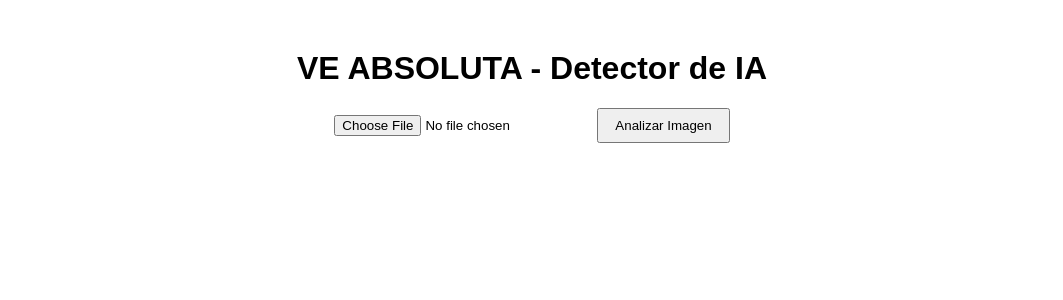
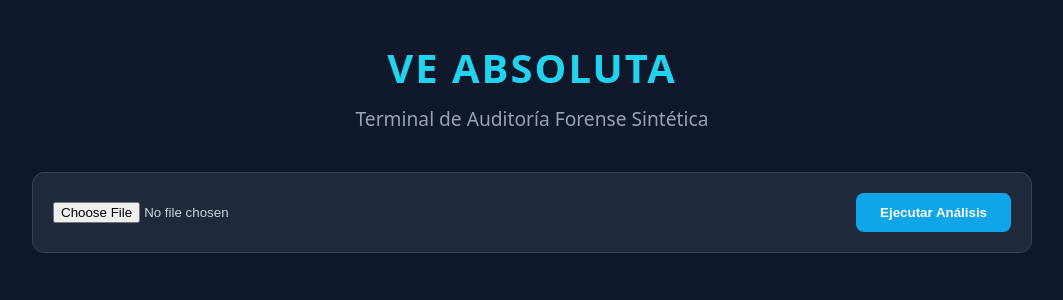
Before and after one commit to btnvlscoder/ve-absoluta-frontend, a React (Create React App) app: page / in a window 1280 px wide. Shown: the top 300 px of the page, without its empty margins (108-1171 px from the left). Built offline with nearby package versions, Linux system fonts and the light colour scheme.

Commit message:
feat(ui): implementacion de panel forense oscuro y soporte para renderizado de mapas de atencion

```diff
--- a/src/App.js
+++ b/src/App.js
@@ -3,27 +3,29 @@ import axios from 'axios';
 
 function App() {
   const [file, setFile] = useState(null);
+  const [imagePreview, setImagePreview] = useState(null); // Nuevo estado para ver la foto original
   const [result, setResult] = useState(null);
   const [loading, setLoading] = useState(false);
 
-  // Guardamos el archivo que eligió el usuario en el input
   const handleFileChange = (e) => {
-    setFile(e.target.files[0]);
-    setResult(null); // Limpiamos el resultado anterior al elegir nueva foto
+    const selectedFile = e.target.files[0];
+    if (selectedFile) {
+      setFile(selectedFile);
+      // Creamos una URL temporal para mostrar la imagen en el panel antes de subirla
+      setImagePreview(URL.createObjectURL(selectedFile));
+      setResult(null);
+    }
   };
 
-  // Función para conectar con el backend
   const handleUpload = async () => {
     if (!file) {
-      alert("Sube una imagen primero'");
+      alert("Sube una imagen primero");
       return;
     }
 
-    // ESCUDO ANTI-CORS: Validación de tamaño en el Frontend
-    // 10 MB = 10 * 1024 * 1024 bytes = 10485760 bytes
     if (file.size > 10485760) {
-      alert("🚨 Alerta Forense: El archivo excede el tamaño máximo permitido (10MB). Por favor, sube una imagen más liviana.");
-      return; // Cortamos la ejecución aquí, ¡el error nunca viaja al backend!
+      alert("🚨 Alerta Forense: El archivo excede el tamaño máximo permitido (10MB).");
+      return;
     }
 
     setLoading(true);
@@ -31,36 +33,23 @@ function App() {
     formData.append('file', file);
 
     try {
-      // Mandamos la imagen a url render que es donde corre nuestro Spring Boot
       const response = await axios.post('https://ve-absoluta-backend.onrender.com/api/v1/analizar/upload', formData, {
         headers: {
           'Content-Type': 'multipart/form-data',
         }
       });
-
       setResult(response.data);
     } catch (error) {
       console.error("Algo falló en la subida:", error);
-
-      // 1. Si el servidor nos mandó un Error 413 (Payload Too Large) limpio
       if (error.response && error.response.status === 413) {
-        alert(`🚨 Alerta Forense: La imagen es demasiado pesada (${(file.size / 1024 / 1024).toFixed(2)} MB). El límite actual del servidor es 1 MB.`);
-      }
-      // 2. Si Tomcat dio un portazo tan fuerte que rompió el CORS (Axios tira Network Error)
-      else if (error.message === 'Network Error' && file.size > 1048576) {
-        // 1048576 bytes = 1 MB (El límite actual de tu backend)
-        alert(`🚨 Alerta Forense: La imagen pesa ${(file.size / 1024 / 1024).toFixed(2)} MB y excede el límite del servidor. Por favor, sube una imagen más liviana.`);
-      }
-      // 3. Si el backend nos mandó tu JSON bonito de Kotlin
-      else if (error.response && error.response.data && error.response.data.mensaje) {
+        alert(`🚨 Alerta Forense: La imagen es demasiado pesada (${(file.size / 1024 / 1024).toFixed(2)} MB). Límite: 1 MB.`);
+      } else if (error.message === 'Network Error' && file.size > 1048576) {
+        alert(`🚨 Alerta Forense: La imagen pesa ${(file.size / 1024 / 1024).toFixed(2)} MB y excede el límite del servidor.`);
+      } else if (error.response && error.response.data && error.response.data.mensaje) {
         alert(`🚨 Alerta Forense: ${error.response.data.mensaje}`);
-      }
-      // 4. Si realmente el servidor está apagado
-      else if (error.request) {
+      } else if (error.request) {
         alert("El motor principal no responde. Verifica que el backend esté encendido.");
-      }
-      // 5. Cualquier otra cosa
-      else {
+      } else {
         alert("Error de red inesperado.");
       }
     } finally {
@@ -68,50 +57,105 @@ function App() {
     }
   };
 
+  // Variables calculadas para soportar la transición entre el JSON viejo y el nuevo
+  const prediccionFinal = result?.veredicto_final || result?.prediccion;
+  const confianzaFinal = result?.confianza_global || result?.confianza;
+  const isFake = prediccionFinal === 'FAKE';
+
   return (
-    <div style={{ textAlign: 'center', marginTop: '50px', fontFamily: 'sans-serif' }}>
-      <h1>VE ABSOLUTA - Detector de IA</h1>
+    <div style={{ backgroundColor: '#0f172a', minHeight: '100vh', color: '#e2e8f0', fontFamily: 'system-ui, sans-serif', padding: '40px 20px' }}>
+      <div style={{ maxWidth: '1000px', margin: '0 auto' }}>
 
-      <div style={{ marginBottom: '20px' }}>
-        <input type="file" onChange={handleFileChange} accept="image/jpeg, image/png, image/webp" />
+        {/* CABECERA */}
+        <header style={{ textAlign: 'center', marginBottom: '40px' }}>
+          <h1 style={{ color: '#22d3ee', fontSize: '2.5rem', letterSpacing: '2px', margin: '0 0 10px 0' }}>VE ABSOLUTA</h1>
+          <p style={{ color: '#94a3b8', fontSize: '1.2rem', margin: 0 }}>Terminal de Auditoría Forense Sintética</p>
+        </header>
+
+        {/* PANEL DE CONTROL (INPUT Y BOTÓN) */}
+        <div style={{ backgroundColor: '#1e293b', padding: '20px', borderRadius: '12px', border: '1px solid #334155', display: 'flex', justifyContent: 'space-between', alignItems: 'center', marginBottom: '30px' }}>
+          <input
+            type="file"
+            onChange={handleFileChange}
+            accept="image/jpeg, image/png, image/webp"
+            style={{ color: '#cbd5e1' }}
+          />
           <button
             onClick={handleUpload}
             disabled={loading}
-          style={{ padding: '8px 16px', cursor: loading ? 'wait' : 'pointer', marginLeft: '10px' }}
+            style={{
+              backgroundColor: loading ? '#475569' : '#0ea5e9',
+              color: 'white',
+              padding: '12px 24px',
+              border: 'none',
+              borderRadius: '8px',
+              fontWeight: 'bold',
+              cursor: loading ? 'wait' : 'pointer',
+              transition: 'background-color 0.3s'
+            }}
           >
-          {loading ? 'Procesando en GPU...' : 'Analizar Imagen'}
+            {loading ? 'Analizando en Nodo GPU...' : 'Ejecutar Análisis'}
           </button>
         </div>
 
-      {/* Si hay resultado, lo mostramos abajo */}
+        {/* PANEL DE RESULTADOS */}
         {result && (
-        <div style={{
-          marginTop: '20px',
-          border: '1px solid #ccc',
-          padding: '20px',
-          display: 'inline-block',
-          textAlign: 'left',
-          borderRadius: '8px',
-          backgroundColor: '#f9f9f9',
-          boxShadow: '0 4px 6px rgba(0,0,0,0.1)'
-        }}>
-          <h3 style={{ marginTop: '0', color: '#333' }}>Resultado del Análisis:</h3>
-          <p style={{ fontSize: '1.1em' }}>
-            Predicción: <strong style={{ color: result.prediccion === 'FAKE' ? '#d9534f' : '#28a745' }}>
-              {result.prediccion}
-            </strong>
-          </p>
-          <p style={{ fontSize: '1.1em' }}>
-            Confianza: <strong>{Math.round(result.confianza * 100)}%</strong>
-          </p>
+          <div style={{ backgroundColor: '#1e293b', borderRadius: '12px', border: '1px solid #334155', overflow: 'hidden', boxShadow: '0 10px 15px -3px rgba(0, 0, 0, 0.5)' }}>
 
-          <hr style={{ borderColor: '#ddd', margin: '15px 0' }} />
+            {/* Título de Resultados */}
+            <div style={{ padding: '20px', borderBottom: '1px solid #334155', display: 'flex', justifyContent: 'space-between', alignItems: 'center' }}>
+              <h2 style={{ margin: 0, color: '#e2e8f0' }}>Reporte de Evidencia</h2>
+              <div style={{ textAlign: 'right' }}>
+                <span style={{ fontSize: '0.9rem', color: '#94a3b8' }}>Nivel de Certeza</span>
+                <div style={{ fontSize: '1.8rem', fontWeight: '900', color: isFake ? '#ef4444' : '#22c55e' }}>
+                  {Math.round(confianzaFinal * 100)}% - {prediccionFinal}
+                </div>
+              </div>
+            </div>
 
-          <p style={{ fontSize: '0.8em', color: 'gray', margin: '0' }}>
-            Registro ID: #{result.id} | Archivo: {result.nombreArchivo}
-          </p>
+            {/* Comparador de Imágenes */}
+            <div style={{ display: 'flex', gap: '20px', padding: '20px', backgroundColor: '#0f172a' }}>
+              {/* Imagen Original */}
+              <div style={{ flex: 1, backgroundColor: '#1e293b', padding: '15px', borderRadius: '8px', border: '1px solid #334155' }}>
+                <h3 style={{ textAlign: 'center', margin: '0 0 15px 0', color: '#94a3b8', fontSize: '1rem' }}>Evidencia Recibida</h3>
+                <div style={{ height: '300px', display: 'flex', justifyContent: 'center', alignItems: 'center', backgroundColor: '#0f172a', borderRadius: '6px' }}>
+                  {imagePreview && <img src={imagePreview} alt="Original" style={{ maxHeight: '100%', maxWidth: '100%', objectFit: 'contain' }} />}
+                </div>
+              </div>
+
+              {/* Mapa de Calor ViT */}
+              <div style={{ flex: 1, backgroundColor: '#1e293b', padding: '15px', borderRadius: '8px', border: '1px solid #334155' }}>
+                <h3 style={{ textAlign: 'center', margin: '0 0 15px 0', color: '#22d3ee', fontSize: '1rem' }}>Mapa de Atención (Heatmap)</h3>
+                <div style={{ height: '300px', display: 'flex', justifyContent: 'center', alignItems: 'center', backgroundColor: '#0f172a', borderRadius: '6px' }}>
+                  {result.heatmap_base64 ? (
+                    <img src={result.heatmap_base64} alt="Heatmap" style={{ maxHeight: '100%', maxWidth: '100%', objectFit: 'contain' }} />
+                  ) : (
+                    <span style={{ color: '#475569' }}>{result.heatmap_base64 === undefined ? 'Heatmap no disponible en la API actual' : 'Generando...'}</span>
+                  )}
+                </div>
+              </div>
+            </div>
+
+            {/* Metadatos (JSON antiguo) o Desglose Pericial (JSON nuevo) */}
+            <div style={{ padding: '20px' }}>
+              {result.desglose_pericial ? (
+                // Vista del Nuevo Súper JSON
+                <div>
+                  <h4 style={{ color: '#38bdf8', borderBottom: '1px solid #334155', paddingBottom: '10px' }}>Análisis Detallado</h4>
+                  <p style={{ margin: '10px 0', color: '#cbd5e1' }}><strong>ViT:</strong> {result.desglose_pericial.analisis_ia_vit?.detalle}</p>
+                  <p style={{ margin: '10px 0', color: '#cbd5e1' }}><strong>ELA:</strong> {result.desglose_pericial.analisis_ela?.detalle}</p>
+                </div>
+              ) : (
+                // Vista del JSON antiguo (para que no se rompa mientras actualizas Spring Boot)
+                <div style={{ color: '#64748b', fontSize: '0.9rem' }}>
+                  Registro ID: #{result.id} | Archivo Procesado: {result.nombreArchivo}
                 </div>
               )}
+            </div>
+
+          </div>
+        )}
+      </div>
     </div>
   );
 }
```
Lines whose indentation alone changed are shown as unchanged.
